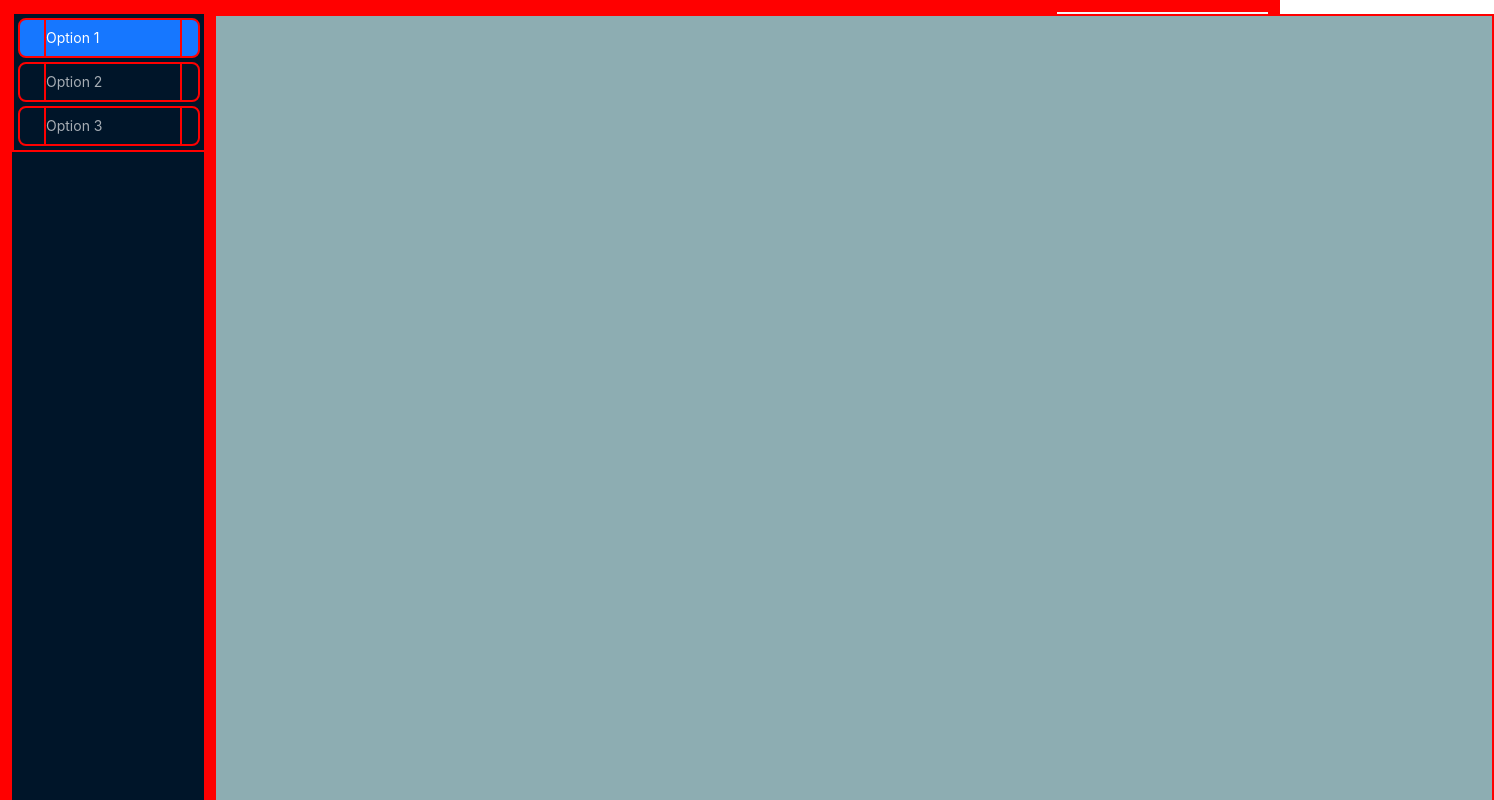
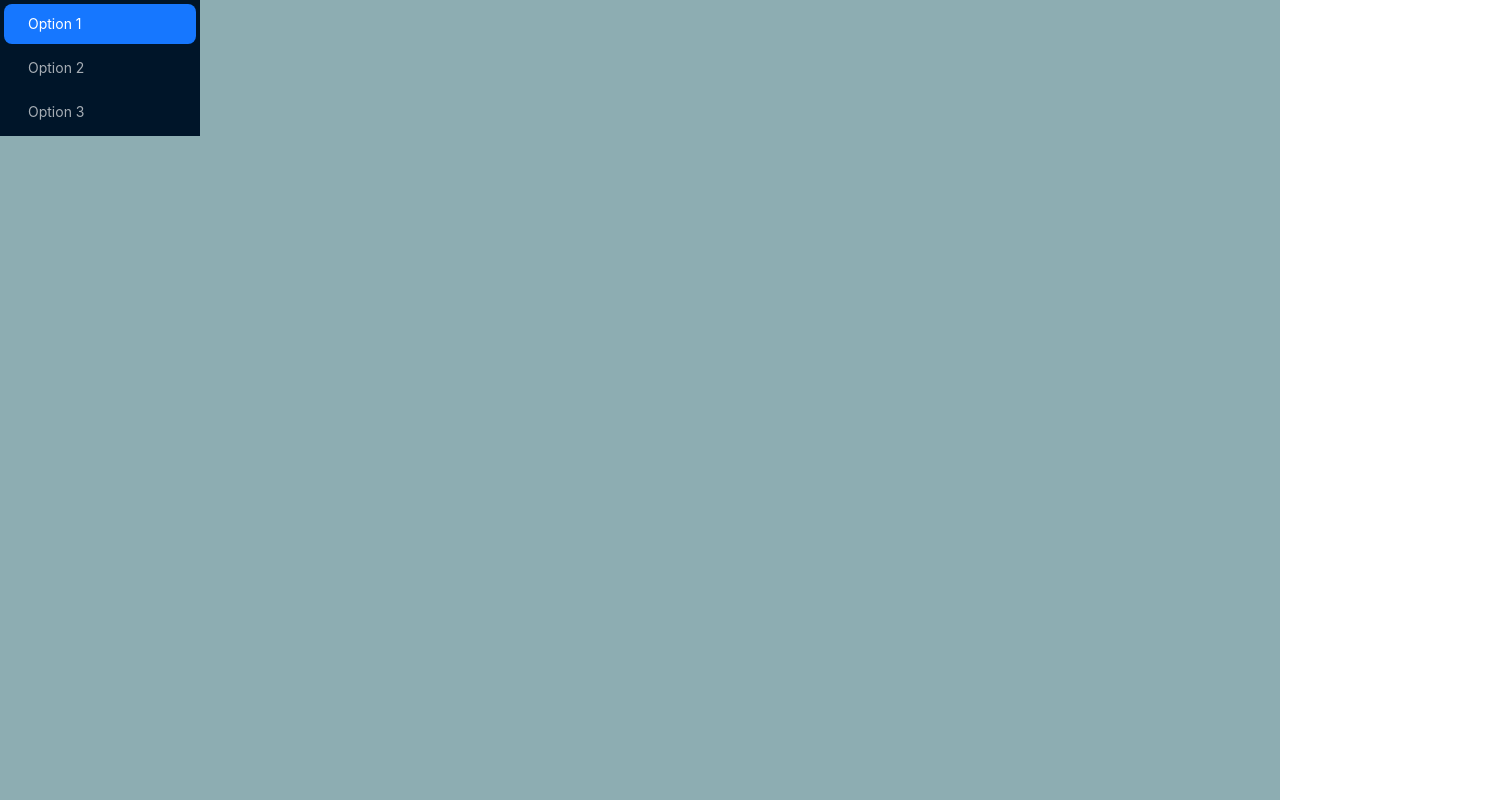
Before and after one commit to Anastasy-ya/three_js_examples, a React (Create React App) app: page / in a window 1280 px wide. Shown: the top 800 px of the page, 1494 px wide, since content can reach past the window. Built offline with nearby package versions, Linux system fonts and the light colour scheme.

Commit message:
basic  1 almost done

```diff
--- a/src/components/App/App.css
+++ b/src/components/App/App.css
@@ -1,3 +1,3 @@
 * {
-  border: 2px red solid;
+  /* border: 2px red solid; */
 }
--- a/src/components/App/App.js
+++ b/src/components/App/App.js
@@ -2,88 +2,143 @@ import React, { useRef, useEffect, useState } from 'react';
 import './App.css';
 import { Layout, Menu } from 'antd';
 import * as THREE from 'three';
+// import { OrbitControls } from 'three/addons/controls/OrbitControls.js';
+import cubes from '../basic1/Basic1';
+import ThreeJSScene from '../ThreeJSScene/ThreeJSScene';
 
 const { Content, Sider } = Layout;
 
-const ThreeJSScene = ({ updateObjects }) => {
-  const sceneContainerRef = useRef(null); // Ссылка на DOM-элемент
-  const sceneRef = useRef(null); // Ссылка на объекты Three.js
-  const [initialized, setInitialized] = useState(false); // Отслеживание инициализации сцены
-
-  useEffect(() => {
-    if (initialized) {
-
-      return;
-    } else {
-
-      console.log('сцена инициирована')
-      // Инициализация сцены Three.js
-      const scene = new THREE.Scene(); // Создаем сцену
-      scene.background = new THREE.Color(0x8DADB2);
-
-      const camera = new THREE.PerspectiveCamera(75, window.innerWidth / window.innerHeight, 0.1, 1000); // Настраиваем камеру
-      const renderer = new THREE.WebGLRenderer(); // Создаем рендерер
-
-      renderer.setSize(window.innerWidth, window.innerHeight); // Устанавливаем размер рендерера
-      sceneContainerRef.current.appendChild(renderer.domElement); // Добавляем рендерер в DOM-элемент
-
-      camera.position.z = 5; // Устанавливаем начальное положение камеры
-
-      // Сохраняем ссылки на scene, camera и renderer в ref для последующего использования
-      sceneRef.current = { scene, camera, renderer };
-
-      const animate = function () {
-        requestAnimationFrame(animate); // Запрашиваем следующий кадр анимации
-        renderer.render(scene, camera); // Рендерим сцену с текущей камерой
-      };
-
-      animate(); // Запускаем анимацию
-      setInitialized(true); // Устанавливаем флаг, что сцена инициализирована
-    }
+// const ThreeJSScene = ({ updateObjects, initialized, sceneContainerRef, sceneRef, setInitialized }) => {
 
 
-  }, [initialized]);
+//   useEffect(() => {
+//     if (!initialized) {
+//       const scene = new THREE.Scene();
+//       scene.background = new THREE.Color(0x8DADB2);
 
-  console.log(sceneContainerRef, 'содержимое сцены')
+//       const camera = new THREE.PerspectiveCamera(75, window.innerWidth / window.innerHeight, 0.1, 1000);
+//       camera.position.set(1, 1, 3.5);
+//       camera.lookAt(0, 0, 0);
 
+//       const renderer = new THREE.WebGLRenderer();
+//       renderer.setSize(window.innerWidth, window.innerHeight);
 
-  useEffect(() => {
+//       sceneContainerRef.current.appendChild(renderer.domElement);
 
-    if (initialized && sceneRef.current) {
-      // Обновляем объекты в сцене, когда изменяется состояние
-      console.log(`обновлены объекты`);
-      updateObjects(sceneRef.current.scene);
-    }
-  }, [initialized, updateObjects]);
+//       const controls = new OrbitControls(camera, renderer.domElement);
+//       controls.enableDamping = true;
 
-  return (
-    <div className='threejs_scene' ref={sceneContainerRef} style={{ width: '80%', height: '100vh' }} />
-  );
-};
+//       const directionalLight1 = new THREE.DirectionalLight(0xffffff, 1);
+//       directionalLight1.position.set(0, 0, 5);
+//       scene.add(directionalLight1);
+
+//       const directionalLight2 = new THREE.DirectionalLight(0xffffff, 0.1);
+//       directionalLight2.position.set(5, 0, 0);
+//       scene.add(directionalLight2);
+
+//       sceneRef.current = { scene, camera, renderer };
+
+//       const animate = function () {
+//         requestAnimationFrame(animate);
+//         controls.update();
+//         renderer.render(scene, camera);
+//       };
+
+//       animate();
+//       setInitialized(true);
+//     }
+
+//     const handleResize = () => {
+//       if (sceneRef.current) {
+//         const { camera, renderer } = sceneRef.current;
+//         const width = window.innerWidth;
+//         const height = window.innerHeight;
+
+//         renderer.setSize(width, height);
+//         camera.aspect = width / height;
+//         camera.updateProjectionMatrix();
+//       }
+//     };
+
+//     window.addEventListener('resize', handleResize);
+//     handleResize();
+
+//     return () => {
+//       window.removeEventListener('resize', handleResize);
+//     };
+//   }, [initialized]);
+
+//   useEffect(() => {
+//     if (initialized && sceneRef.current) {
+//       updateObjects(sceneRef.current.scene);
+//     }
+//   }, [initialized, updateObjects]);
+
+//   return <div className='threejs_scene' ref={sceneContainerRef} style={{ width: '80%', height: '100vh' }} />;
+// };
 
 const App = () => {
-  const [selectedObject, setSelectedObject] = useState('1'); // Отслеживание выбранного объекта
+  const sceneContainerRef = useRef(null);
+  const sceneRef = useRef(null);
+  const [initialized, setInitialized] = useState(false);
+  const [selectedObject, setSelectedObject] = useState('1');
+  const cubesRef = useRef(cubes);
 
-  // Функция для обновления объектов в сцене
   const updateObjects = (scene) => {
-    // Удаляем все предыдущие объекты из сцены
+    // Удаляем все объекты из сцены
     while (scene.children.length > 0) {
       scene.remove(scene.children[0]);
     }
 
-    // Добавляем новые объекты в сцену в зависимости от выбранного состояния
     if (selectedObject === '1') {
-      const geometry = new THREE.BoxGeometry();
-      const material = new THREE.MeshBasicMaterial({ color: 0xCBC0AD });
-      const cube = new THREE.Mesh(geometry, material);
-      scene.add(cube);
+      // Добавляем кубы из basic1
+      cubesRef.current.forEach(cube => {
+        scene.add(cube);
+      });
     } else if (selectedObject === '2') {
       const geometry = new THREE.SphereGeometry();
-      const material = new THREE.MeshBasicMaterial({ color: 0x361D2E });
+      const material = new THREE.MeshLambertMaterial({ color: 0x361D2E });
       const sphere = new THREE.Mesh(geometry, material);
       scene.add(sphere);
     }
   };
+
+  useEffect(() => {
+    const handleCubeClick = (index) => {
+      const cube = cubesRef.current[index];
+      if (cube) {
+        cube.scale.set(Math.random() * 2 + 0.5, Math.random() * 2 + 0.5, Math.random() * 2 + 0.5);
+        cube.rotation.set(Math.random() * Math.PI, Math.random() * Math.PI, Math.random() * Math.PI);
+        cube.material.color.setHex(Math.random() * 0xffffff);
+      }
+    };
+
+    const onClick = (event) => {
+      if (sceneRef.current) {
+        const { scene, camera } = sceneRef.current;
+        const raycaster = new THREE.Raycaster();
+        const mouse = new THREE.Vector2();
+
+        mouse.x = (event.clientX / window.innerWidth) * 2 - 1;
+        mouse.y = -(event.clientY / window.innerHeight) * 2 + 1;
+
+        raycaster.setFromCamera(mouse, camera);
+
+        const intersects = raycaster.intersectObjects(cubesRef.current);
+
+        if (intersects.length > 0) {
+          const clickedCubeIndex = cubesRef.current.indexOf(intersects[0].object);
+          handleCubeClick(clickedCubeIndex);
+        }
+      }
+    };
+
+    window.addEventListener('click', onClick);
+
+    return () => {
+      window.removeEventListener('click', onClick);
+    };
+  }, []);
 
   const items = [
     { key: '1', label: 'Option 1' },
@@ -93,10 +148,10 @@ const App = () => {
 
   return (
     <Layout style={{ height: '100vh' }}>
-      <Sider>
+      <Sider style={{ position: 'fixed' }}>
         <Menu
           mode="inline"
-          onClick={(e) => setSelectedObject(e.key)} // Обновляем состояние при выборе элемента меню
+          onClick={(e) => setSelectedObject(e.key)}
           defaultSelectedKeys={['1']}
           theme="dark"
           items={items}
@@ -104,7 +159,13 @@ const App = () => {
       </Sider>
       <Layout>
         <Content>
-          <ThreeJSScene updateObjects={updateObjects} />
+          <ThreeJSScene
+          updateObjects={updateObjects}
+          sceneContainerRef={sceneContainerRef}
+          initialized={initialized}
+          sceneRef={sceneRef}
+        setInitialized={setInitialized}
+          />
         </Content>
       </Layout>
     </Layout>
--- /dev/null
+++ b/src/components/ThreeJSScene/ThreeJSScene.js
@@ -0,0 +1,79 @@
+import React, { useRef, useEffect, useState } from 'react';
+// import './App.css';
+// import { Layout, Menu } from 'antd';
+import * as THREE from 'three';
+import { OrbitControls } from 'three/addons/controls/OrbitControls.js';
+// import cubes from '../basic1/Basic1';
+
+// const { Content, Sider } = Layout;
+
+const ThreeJSScene = ({ updateObjects, initialized, sceneContainerRef, sceneRef, setInitialized }) => {
+
+
+  useEffect(() => {
+    if (!initialized) {
+      const scene = new THREE.Scene();
+      scene.background = new THREE.Color(0x8DADB2);
+
+      const camera = new THREE.PerspectiveCamera(75, window.innerWidth / window.innerHeight, 0.1, 1000);
+      camera.position.set(1, 1, 3.5);
+      camera.lookAt(0, 0, 0);
+
+      const renderer = new THREE.WebGLRenderer();
+      renderer.setSize(window.innerWidth, window.innerHeight);
+
+      sceneContainerRef.current.appendChild(renderer.domElement);
+
+      const controls = new OrbitControls(camera, renderer.domElement);
+      controls.enableDamping = true;
+
+      const directionalLight1 = new THREE.DirectionalLight(0xffffff, 1);
+      directionalLight1.position.set(0, 0, 5);
+      scene.add(directionalLight1);
+
+      const directionalLight2 = new THREE.DirectionalLight(0xffffff, 0.1);
+      directionalLight2.position.set(5, 0, 0);
+      scene.add(directionalLight2);
+
+      sceneRef.current = { scene, camera, renderer };
+
+      const animate = function () {
+        requestAnimationFrame(animate);
+        controls.update();
+        renderer.render(scene, camera);
+      };
+
+      animate();
+      setInitialized(true);
+    }
+
+    const handleResize = () => {
+      if (sceneRef.current) {
+        const { camera, renderer } = sceneRef.current;
+        const width = window.innerWidth;
+        const height = window.innerHeight;
+
+        renderer.setSize(width, height);
+        camera.aspect = width / height;
+        camera.updateProjectionMatrix();
+      }
+    };
+
+    window.addEventListener('resize', handleResize);
+    handleResize();
+
+    return () => {
+      window.removeEventListener('resize', handleResize);
+    };
+  }, [initialized]);
+
+  useEffect(() => {
+    if (initialized && sceneRef.current) {
+      updateObjects(sceneRef.current.scene);
+    }
+  }, [initialized, updateObjects]);
+
+  return <div className='threejs_scene' ref={sceneContainerRef} style={{ width: '80%', height: '100vh' }} />;
+};
+
+export default ThreeJSScene;
--- /dev/null
+++ b/src/components/basic1/Basic1.js
@@ -0,0 +1,17 @@
+import * as THREE from 'three';
+
+//TODO добавить больше цветов и материалов и сделать полноценный рандом
+
+const geometry = new THREE.BoxGeometry(1, 1, 1);
+
+const material1 = new THREE.MeshBasicMaterial({ color: 0x00ff00 });
+const cube1 = new THREE.Mesh(geometry, material1);
+cube1.position.x = -1.5;
+
+const material2 = new THREE.MeshBasicMaterial({ color: 0x0000ff });
+const cube2 = new THREE.Mesh(geometry, material2);
+cube2.position.x = 1.5;
+
+const cubes = [cube1, cube2];
+
+export default cubes;
```
Also changed, not shown: package.json (+11 -1 lines), 14 other files (tests, documents, lock files or other folders).
